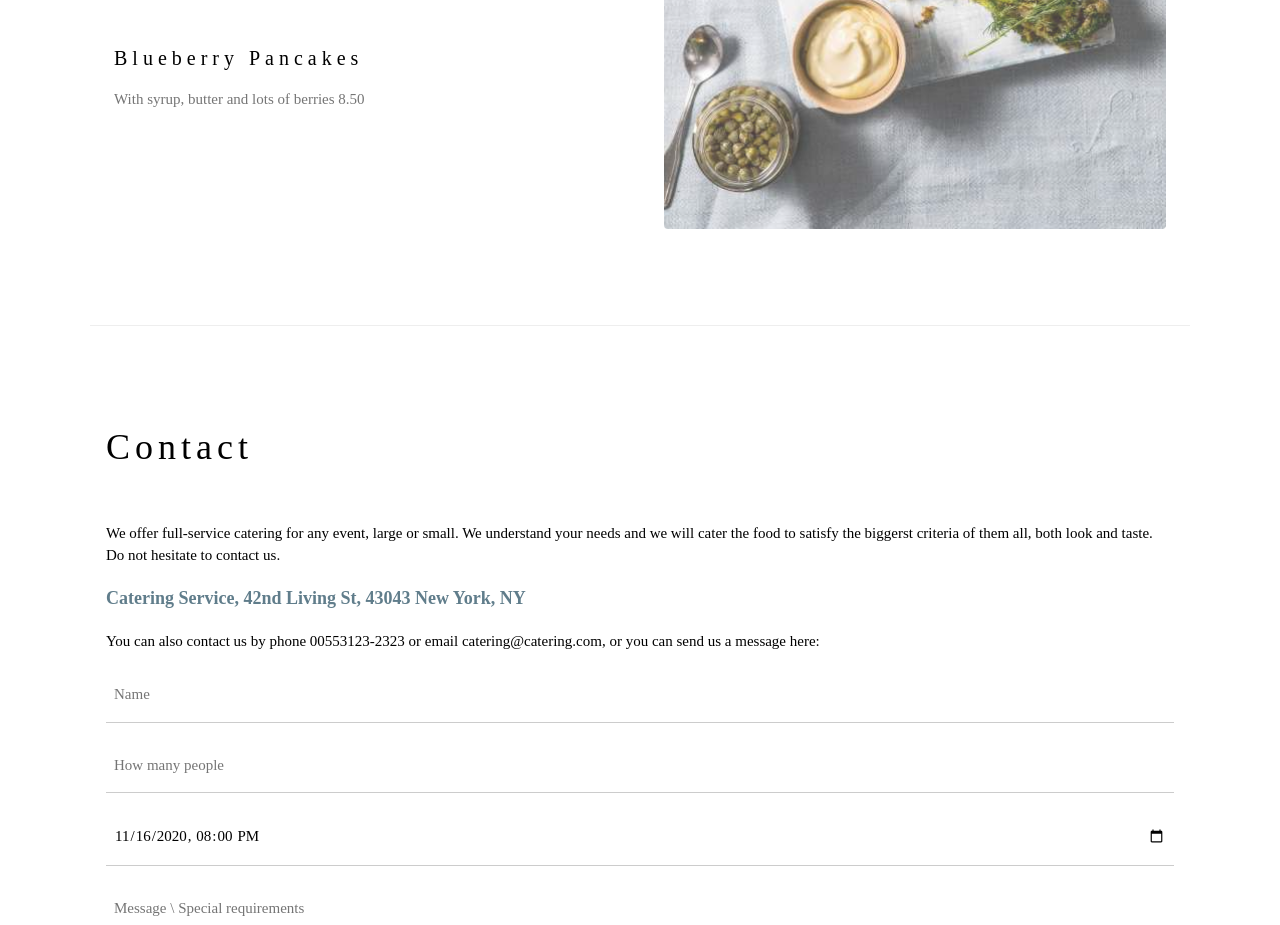
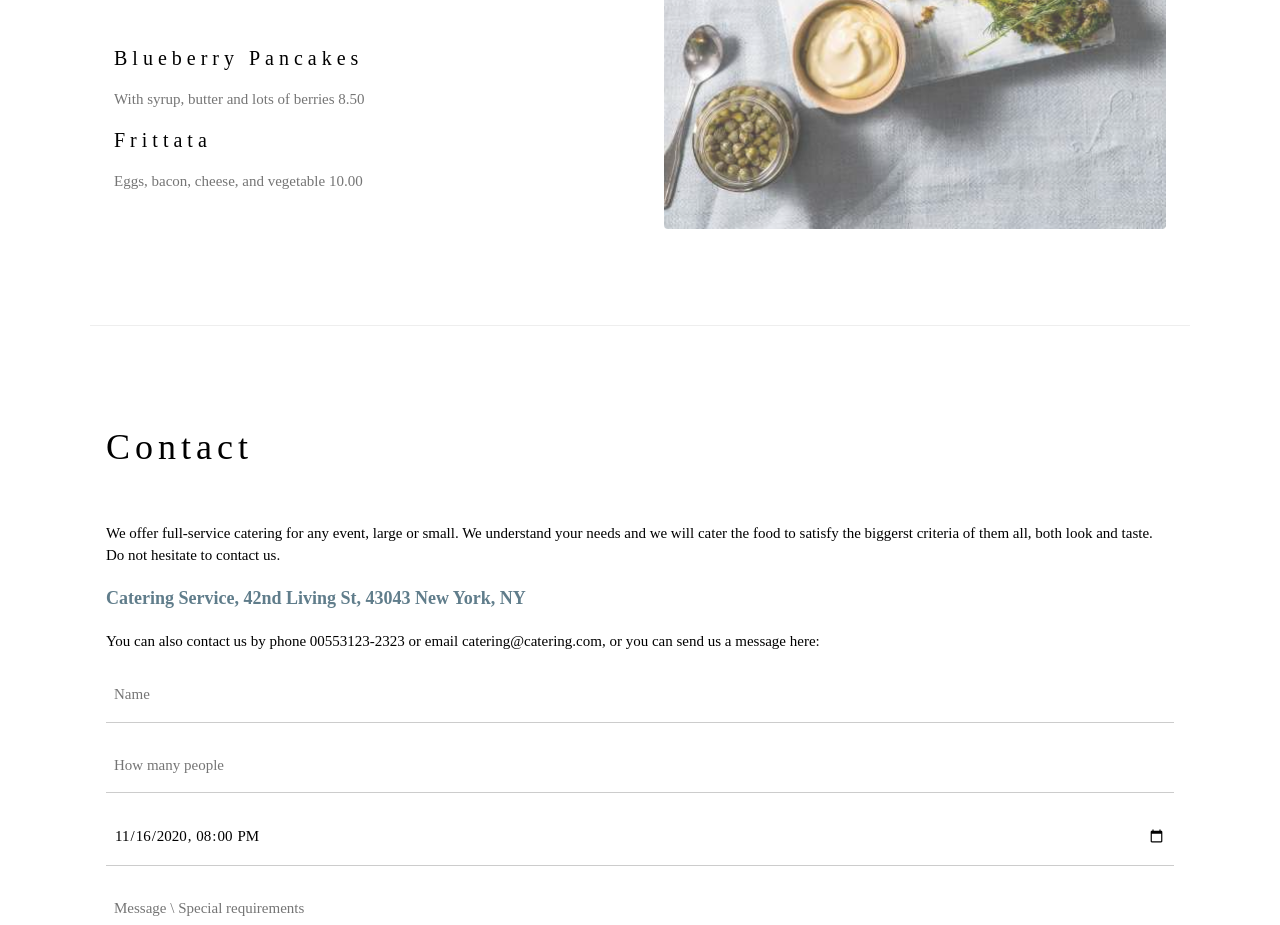
Before and after one commit to DioclecianoGO/mywebsite, a plain HTML site: page index.html in a window 1280 px wide. Shown: the part 2060-2985 px from the top of the page. Drawn offline with nearby package versions, Linux system fonts and the light colour scheme.

Commit message:
Adicionado o item Frittata ao menu

```diff
--- a/index.html
+++ b/index.html
@@ -74,6 +74,9 @@ h1, h2, h3, h4, h5, h6 {
 
       <h4>Blueberry Pancakes</h4>
       <p class="w3-text-grey">With syrup, butter and lots of berries 8.50</p>
+
+      <h4>Frittata</h4>
+      <p class="w3-text-grey">Eggs, bacon, cheese, and vegetable 10.00</p>
     </div>
 
     <div class="w3-col l6 w3-padding-large">
```
